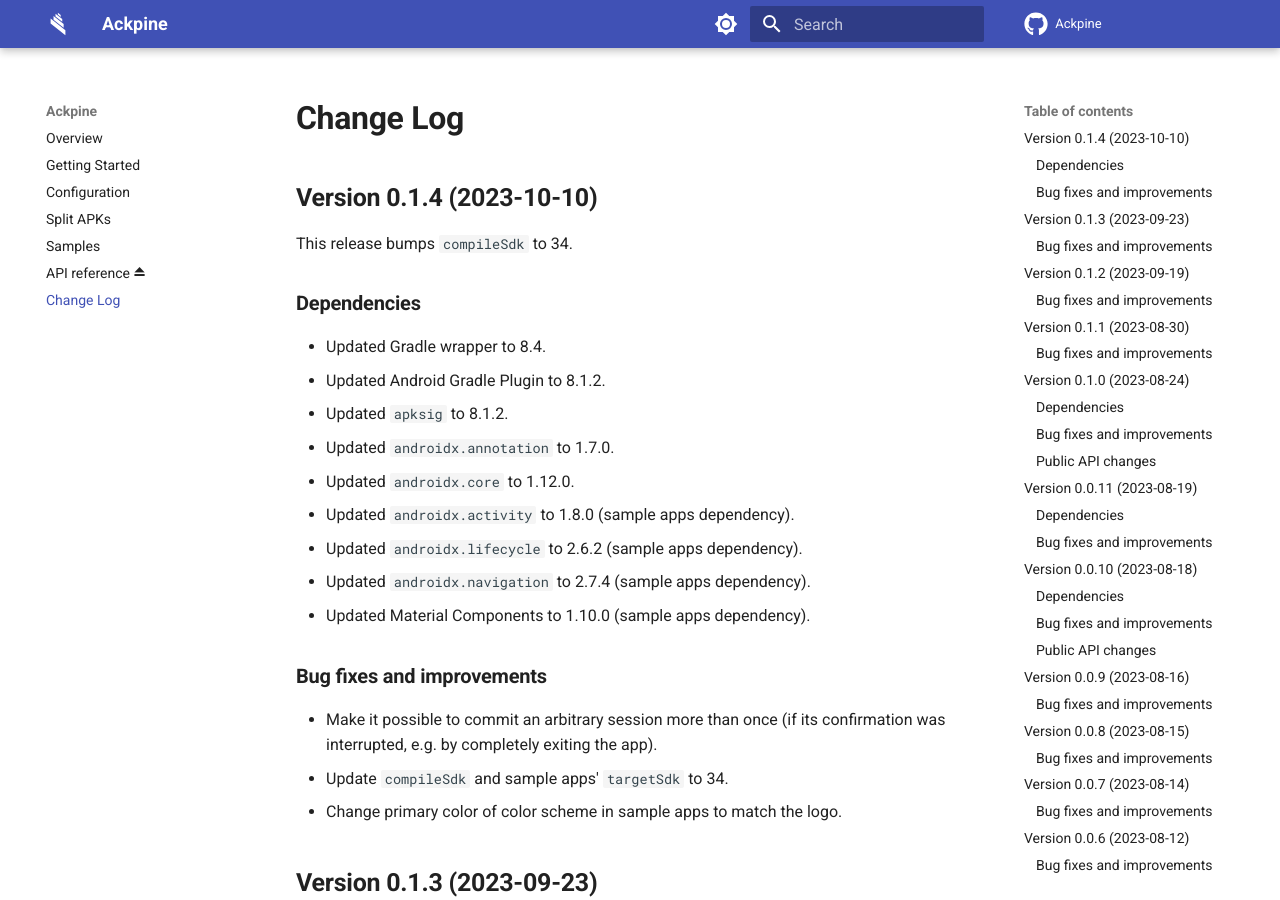
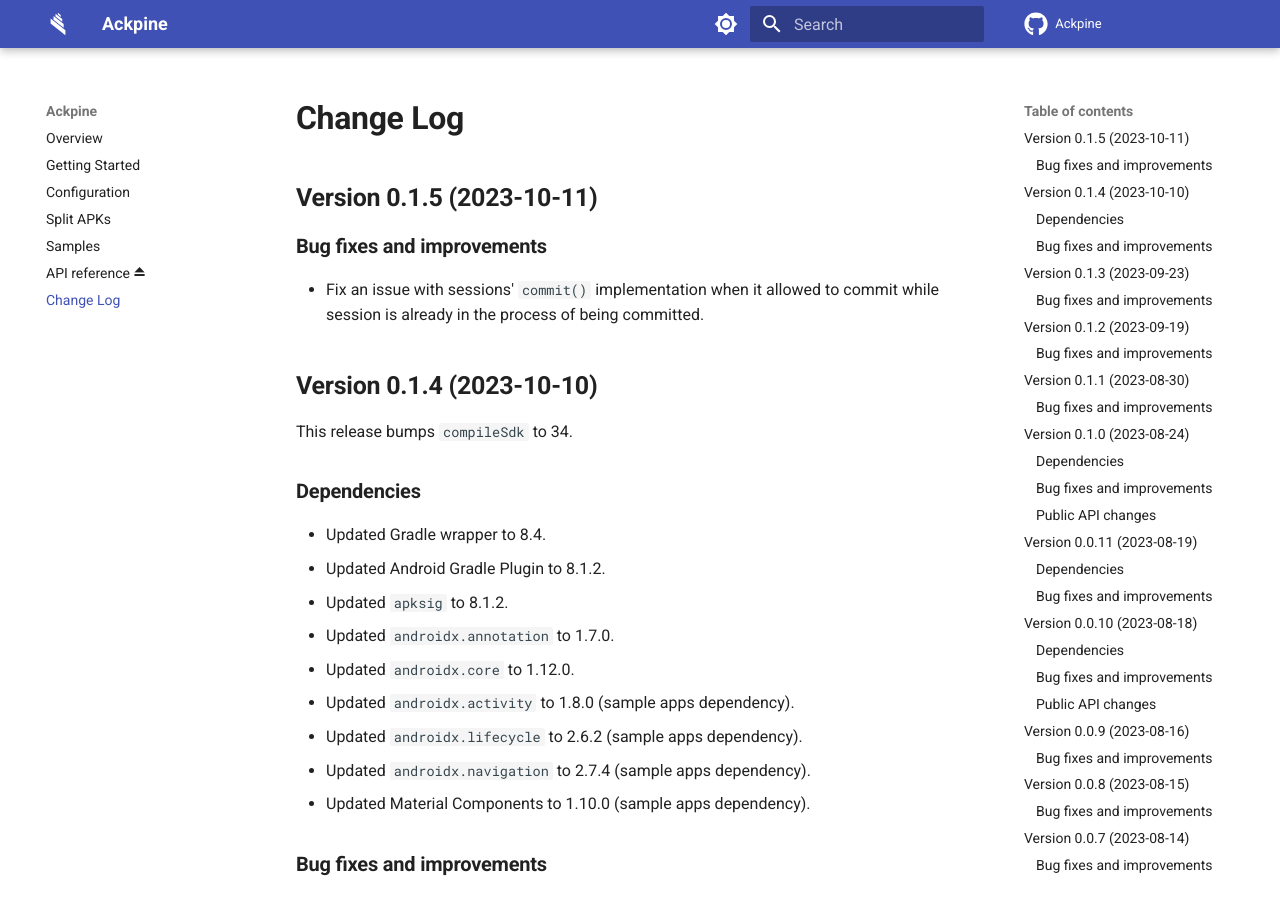
Before and after one commit to solrudev/Ackpine, an MkDocs documentation site: the page built from docs/changelog.md, in a window 1280 px wide and 900 px high. Built offline with MkDocs 1.6.1 and Material for MkDocs 9.7.7, drawn with Linux system fonts in a browser that asks for light colours; comment, search, counter and statistics services are not loaded.

Commit message:
add version 0.1.5 to changelog

```diff
--- a/docs/changelog.md
+++ b/docs/changelog.md
@@ -1,5 +1,12 @@
 Change Log
 ==========
+
+Version 0.1.5 (2023-10-11)
+--------------------------
+
+### Bug fixes and improvements
+
+- Fix an issue with sessions' `commit()` implementation when it allowed to commit while session is already in the process of being committed.
 
 Version 0.1.4 (2023-10-10)
 --------------------------
```
